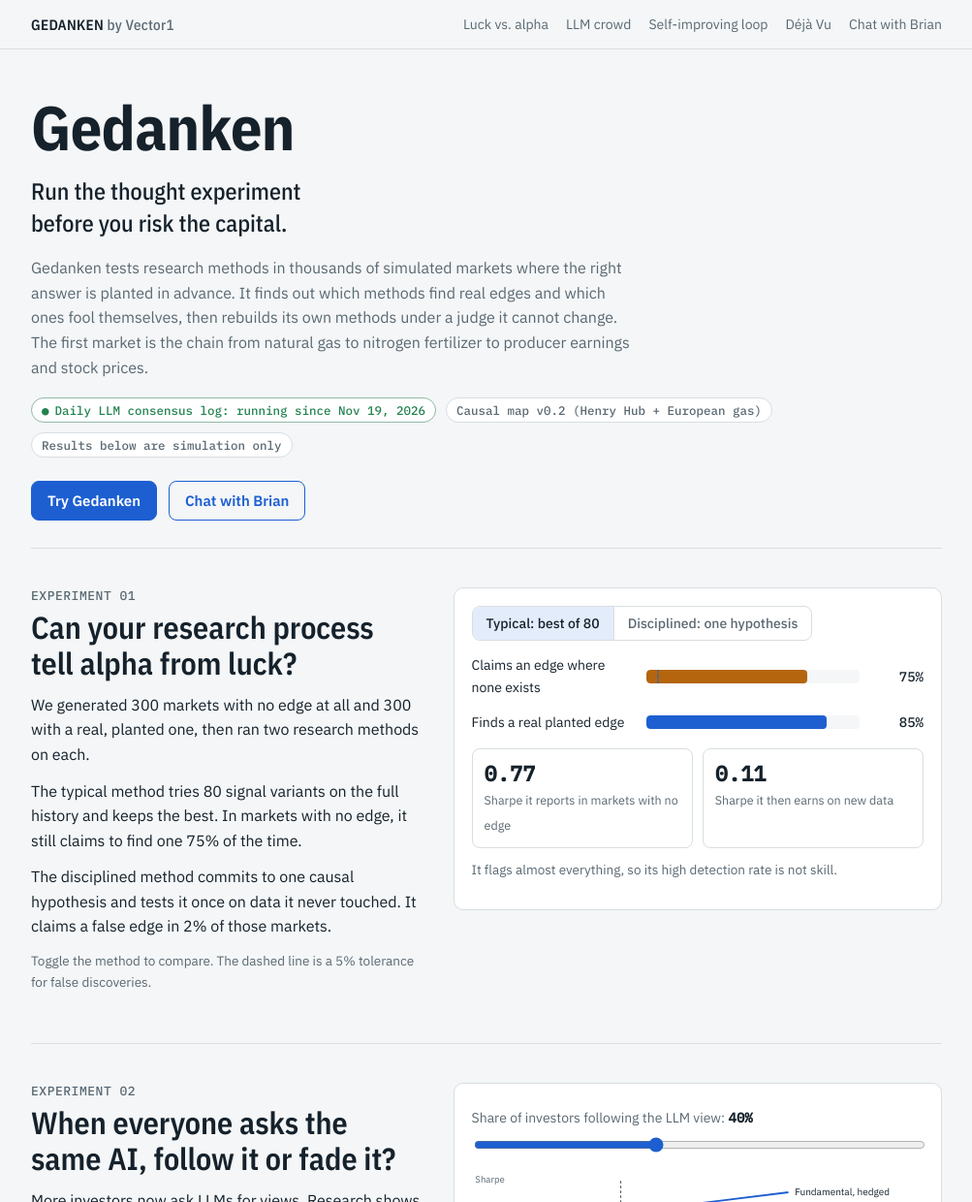
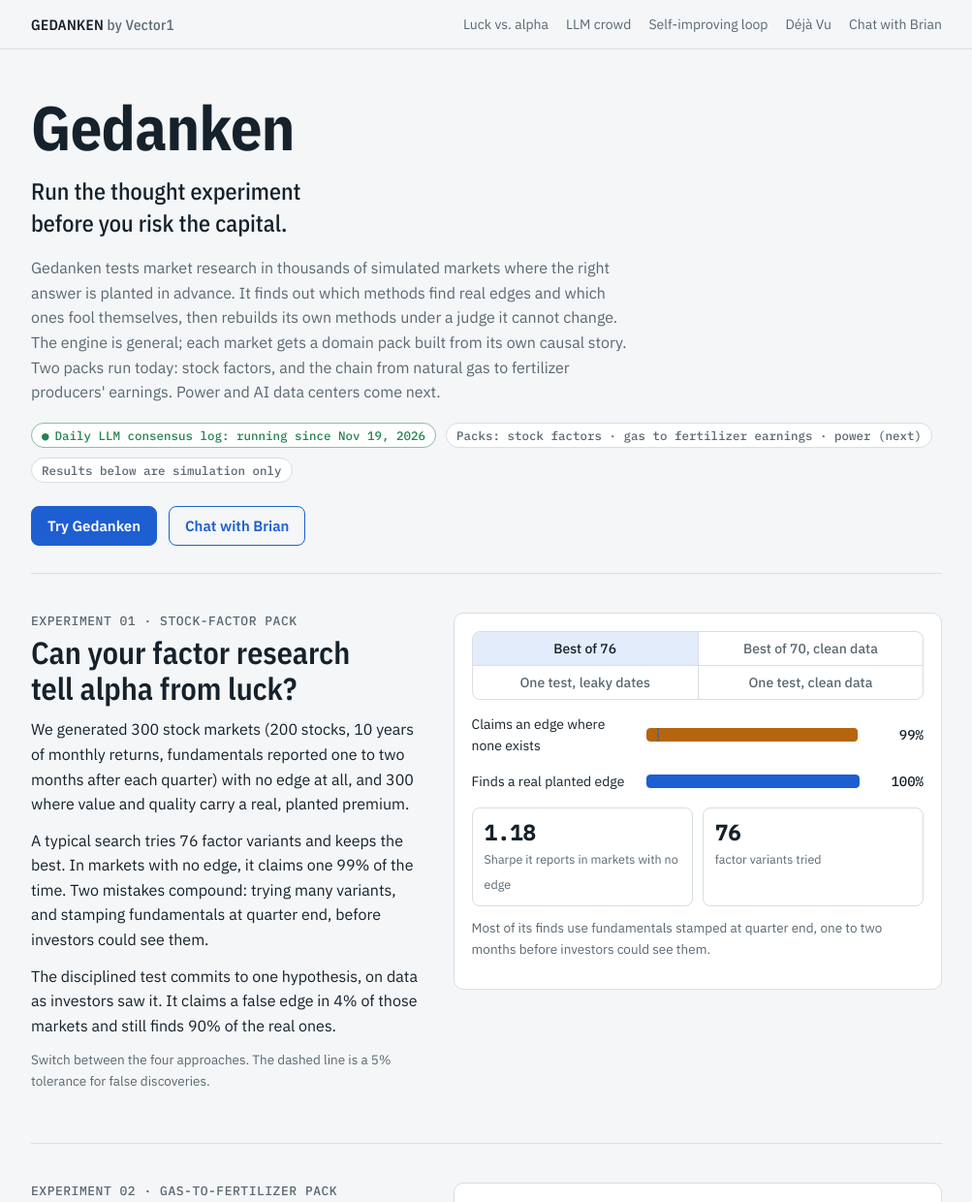
Before and after one commit to Bodhi8/gedanken-showcase, a plain HTML site: page docs/index.html in a window 1280 px wide. Shown: the top 1240 px of the page at 97% size, without its empty margins (138-1141 px from the left). Drawn offline with nearby package versions, Linux system fonts and the light colour scheme.

Commit message:
Reframe as a general engine with domain packs; stock-factor pack leads
Co-Authored-By: Claude Opus 5.5 <noreply@anthropic.com>
Claude-Session: https://claude.ai/code/session_01KxkhqtUQvBPWJLjpJnEPoW

```diff
--- a/docs/index.html
+++ b/docs/index.html
@@ -75,7 +75,11 @@ p { margin: 0 0 12px; max-width: 65ch; }
 .small { font-size: 13.5px; color: var(--muted); }
 .panel { background: var(--surface); border: 1px solid var(--rule); border-radius: 10px; padding: 18px; }
 .seg { display: inline-flex; border: 1px solid var(--rule); border-radius: 8px; overflow: hidden; margin-bottom: 14px; }
-.seg button { font: 500 14px var(--body); padding: 8px 14px; background: transparent; color: var(--muted); border: 0; cursor: pointer; }
+#luck .seg { display: grid; grid-template-columns: 1fr 1fr; width: 100%; }
+#luck .seg button + button { border-left: 0; }
+#luck .seg button:nth-child(even) { border-left: 1px solid var(--rule); }
+#luck .seg button:nth-child(n+3) { border-top: 1px solid var(--rule); }
+.seg button { font: 500 14px var(--body); padding: 8px 12px; background: transparent; color: var(--muted); border: 0; cursor: pointer; }
 .seg button[aria-pressed="true"] { background: var(--accent-soft); color: var(--ink); }
 .seg button + button { border-left: 1px solid var(--rule); }
 .bars { display: grid; gap: 14px; }
@@ -127,10 +131,10 @@ footer { border-top: 1px solid var(--rule); padding: 28px 0 40px; color: var(--m
   <section class="hero" aria-labelledby="title">
     <h1 id="title">Gedanken</h1>
     <p class="tagline">Run the thought experiment before you risk the capital.</p>
-    <p class="lede">Gedanken tests research methods in thousands of simulated markets where the right answer is planted in advance. It finds out which methods find real edges and which ones fool themselves, then rebuilds its own methods under a judge it cannot change. The first market is the chain from natural gas to nitrogen fertilizer to producer earnings and stock prices.</p>
+    <p class="lede">Gedanken tests market research in thousands of simulated markets where the right answer is planted in advance. It finds out which methods find real edges and which ones fool themselves, then rebuilds its own methods under a judge it cannot change. The engine is general; each market gets a domain pack built from its own causal story. Two packs run today: stock factors, and the chain from natural gas to fertilizer producers' earnings. Power and AI data centers come next.</p>
     <div class="status">
       <span class="pill live">Daily LLM consensus log: running since Nov 19, 2026</span>
-      <span class="pill">Causal map v0.2 (Henry Hub + European gas)</span>
+      <span class="pill">Packs: stock factors · gas to fertilizer earnings · power (next)</span>
       <span class="pill">Results below are simulation only</span>
     </div>
     <div class="cta-row">
@@ -142,25 +146,27 @@ footer { border-top: 1px solid var(--rule); padding: 28px 0 40px; color: var(--m
   <!-- 01 -->
   <section class="exp" id="luck" aria-labelledby="h-luck">
     <div>
-      <div class="num">EXPERIMENT 01</div>
-      <h2 id="h-luck">Can your research process tell alpha from luck?</h2>
-      <p>We generated 300 markets with no edge at all and 300 with a real, planted one, then ran two research methods on each.</p>
-      <p>The typical method tries 80 signal variants on the full history and keeps the best. In markets with no edge, it still claims to find one 75% of the time.</p>
-      <p>The disciplined method commits to one causal hypothesis and tests it once on data it never touched. It claims a false edge in 2% of those markets.</p>
-      <p class="small">Toggle the method to compare. The dashed line is a 5% tolerance for false discoveries.</p>
+      <div class="num">EXPERIMENT 01 · STOCK-FACTOR PACK</div>
+      <h2 id="h-luck">Can your factor research tell alpha from luck?</h2>
+      <p>We generated 300 stock markets (200 stocks, 10 years of monthly returns, fundamentals reported one to two months after each quarter) with no edge at all, and 300 where value and quality carry a real, planted premium.</p>
+      <p>A typical search tries 76 factor variants and keeps the best. In markets with no edge, it claims one 99% of the time. Two mistakes compound: trying many variants, and stamping fundamentals at quarter end, before investors could see them.</p>
+      <p>The disciplined test commits to one hypothesis, on data as investors saw it. It claims a false edge in 4% of those markets and still finds 90% of the real ones.</p>
+      <p class="small">Switch between the four approaches. The dashed line is a 5% tolerance for false discoveries.</p>
     </div>
     <div class="panel">
       <div class="seg" role="group" aria-label="Research method">
-        <button type="button" id="m-naive" aria-pressed="true">Typical: best of 80</button>
-        <button type="button" id="m-disc" aria-pressed="false">Disciplined: one hypothesis</button>
+        <button type="button" data-m="naive" aria-pressed="true">Best of 76</button>
+        <button type="button" data-m="noleak" aria-pressed="false">Best of 70, clean data</button>
+        <button type="button" data-m="leak" aria-pressed="false">One test, leaky dates</button>
+        <button type="button" data-m="disc" aria-pressed="false">One test, clean data</button>
       </div>
       <div class="bars">
         <div class="bar-row"><span>Claims an edge where none exists</span><div class="track"><div class="tolerance" style="left:5%"></div><div class="fill" id="b-fd"></div></div><span class="val" id="v-fd"></span></div>
         <div class="bar-row"><span>Finds a real planted edge</span><div class="track"><div class="fill" id="b-pw"></div></div><span class="val" id="v-pw"></span></div>
       </div>
       <div class="kv">
-        <div><b id="k-rep"></b><span id="k-rep-l"></span></div>
-        <div><b id="k-earn"></b><span>Sharpe it then earns on new data</span></div>
+        <div><b id="k-rep"></b><span>Sharpe it reports in markets with no edge</span></div>
+        <div><b id="k-earn"></b><span>factor variants tried</span></div>
       </div>
       <p class="small" id="luck-note" style="margin-top:12px"></p>
     </div>
@@ -169,7 +175,7 @@ footer { border-top: 1px solid var(--rule); padding: 28px 0 40px; color: var(--m
   <!-- 02 -->
   <section class="exp" id="crowd" aria-labelledby="h-crowd">
     <div>
-      <div class="num">EXPERIMENT 02</div>
+      <div class="num">EXPERIMENT 02 · GAS-TO-FERTILIZER PACK</div>
       <h2 id="h-crowd">When everyone asks the same AI, follow it or fade it?</h2>
       <p>More investors now ask LLMs for views. Research shows that early on, LLM reads of the news predicted returns, and that the edge shrank as adoption grew. Separate work finds LLM-guided retail trading moves together and then reverses.</p>
       <p>Gedanken simulates that crowd. Slide adoption up and watch following the LLM stop paying while fading it starts to pay. A fundamental signal, hedged when its view matches a crowded LLM view, holds up throughout.</p>
@@ -188,7 +194,7 @@ footer { border-top: 1px solid var(--rule); padding: 28px 0 40px; color: var(--m
   <!-- 03 -->
   <section class="exp" id="loop" aria-labelledby="h-loop">
     <div>
-      <div class="num">EXPERIMENT 03</div>
+      <div class="num">EXPERIMENT 03 · GAS-TO-FERTILIZER PACK</div>
       <h2 id="h-loop">A research system that improves itself and cannot grade its own homework</h2>
       <p>An LLM, the Architect, proposes one change at a time to the research method. Sentinel, a fixed judge, scores each change on 1,000 fresh markets with no edge and 400 with one, and accepts it only if false discoveries stay under 5% and the gain is significant. The bar rises with every attempt, so tinkering gets harder.</p>
       <p>Sentinel's first version had a little slack. The loop found it immediately and accepted the one change that spent it. Sentinel was tightened, by a human, and the loop then found a real improvement: sizing positions by signal strength raised detection from 25% to 33% with 2% false discoveries.</p>
@@ -227,7 +233,7 @@ footer { border-top: 1px solid var(--rule); padding: 28px 0 40px; color: var(--m
   <!-- 04 -->
   <section class="exp full" id="dejavu" aria-labelledby="h-dv">
     <div>
-      <div class="num">EXPERIMENT 04</div>
+      <div class="num">EXPERIMENT 04 · GAS-TO-FERTILIZER PACK</div>
       <h2 id="h-dv">Déjà Vu: noticing when the real world leaves the simulation</h2>
       <p>Simulations are only useful while they resemble the market. Déjà Vu fingerprints the market every two weeks and measures how far it sits from the simulated worlds. To test it, we built 22 years of synthetic market data with a hidden structural break: from August 2021, European gas decouples from US gas and spikes, the way it did in the real 2021 to 2022 crisis.</p>
     </div>
@@ -273,27 +279,24 @@ const DATA = {"ledger": [{"r": 1, "change": "switch validation to walk_forward",
 
 // ---------- Experiment 01 ----------
 const LUCK = {
-  naive: { fd: 75.3, pw: 84.7, rep: "0.77", repL: "Sharpe it reports in markets with no edge", earn: "0.11",
-           note: "It flags almost everything, so its high detection rate is not skill." },
-  disc:  { fd: 2.0, pw: 23.7, rep: "1 test", repL: "on data it never saw while choosing", earn: "0.44",
-           note: "It misses more real edges with only 10 years of data. That gap is what more data, not more tinkering, closes." }
+  naive:  { fd: 99.3, pw: 100, rep: "1.18", earn: "76", note: "Most of its finds use fundamentals stamped at quarter end, one to two months before investors could see them." },
+  noleak: { fd: 63.7, pw: 96.0, rep: "0.81", earn: "70", note: "Even on clean data, trying 70 variants and keeping the best invents an edge in most markets." },
+  leak:   { fd: 96.0, pw: 100, rep: "1.06", earn: "1", note: "One honest hypothesis, but with quarter-end dates: the look-ahead leak alone fakes an edge almost every time." },
+  disc:   { fd: 4.3, pw: 89.7, rep: "0.01", earn: "1", note: "One hypothesis on data as investors saw it: under the 5% line, and it still finds 90% of the real edges." }
 };
 function setLuck(m) {
   const d = LUCK[m];
-  document.getElementById("m-naive").setAttribute("aria-pressed", m === "naive");
-  document.getElementById("m-disc").setAttribute("aria-pressed", m === "disc");
+  document.querySelectorAll("#luck .seg button").forEach(b => b.setAttribute("aria-pressed", b.dataset.m === m));
   const fd = document.getElementById("b-fd"), pw = document.getElementById("b-pw");
   fd.style.width = d.fd + "%"; fd.style.background = d.fd > 5 ? "var(--warn)" : "var(--good)";
   pw.style.width = d.pw + "%"; pw.style.background = "var(--accent)";
   document.getElementById("v-fd").textContent = d.fd.toFixed(0) + "%";
   document.getElementById("v-pw").textContent = d.pw.toFixed(0) + "%";
   document.getElementById("k-rep").textContent = d.rep;
-  document.getElementById("k-rep-l").textContent = d.repL;
   document.getElementById("k-earn").textContent = d.earn;
   document.getElementById("luck-note").textContent = d.note;
 }
-document.getElementById("m-naive").addEventListener("click", () => setLuck("naive"));
-document.getElementById("m-disc").addEventListener("click", () => setLuck("disc"));
+document.querySelectorAll("#luck .seg button").forEach(b => b.addEventListener("click", () => setLuck(b.dataset.m)));
 setLuck("naive");
 
 // ---------- Experiment 02 ----------
```
Also changed, not shown: images/chart_equity_luck_vs_alpha.png (added), 1 other file.
